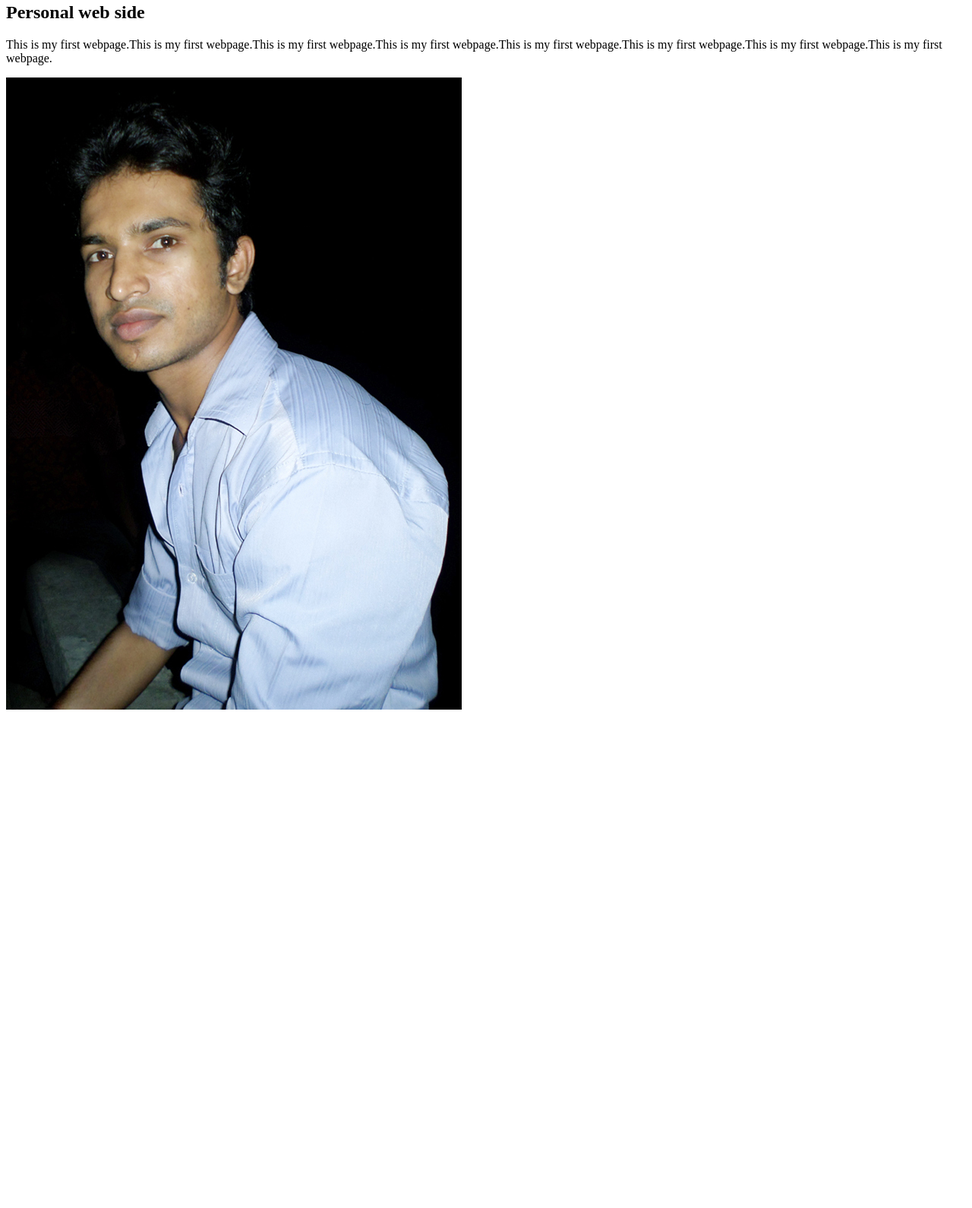
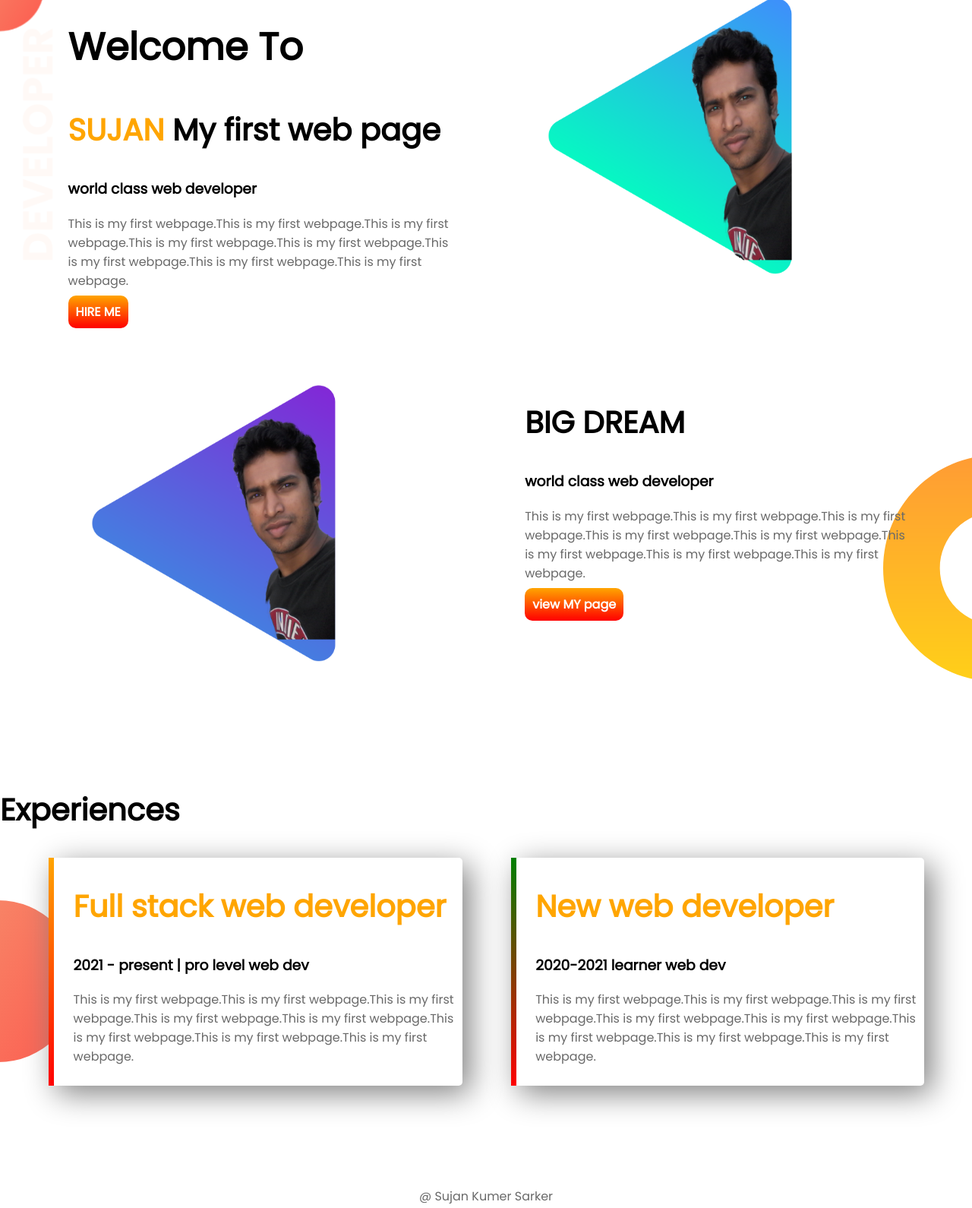
Before and after one commit to Sujankumersarker/1st-project, a plain HTML site: page index.html in a window 1280 px wide. Shown: the part 17-1607 px from the top of the page at 76% size. Before the commit the page ends 963 px from the top, so only its background shows below. Drawn offline with Linux system fonts and the light colour scheme.

Commit message:
My first web Page

```diff
--- a/index.html
+++ b/index.html
@@ -3,19 +3,52 @@
 <head>
     <meta charset="UTF-8">
     <meta name="viewport" content="width=device-width, initial-scale=1.0">
-    <title>My first web page</title>
+    <title>Sujan web developer</title>
+    <link href="https://fonts.googleapis.com/css2?family=Poppins&display=swap" rel="stylesheet">
     <link rel="stylesheet" href="style.css">
+
 </head>
 <body>
-<section>
-    <div>
-        <h1>Personal web side</h1>
+<section class="top-banner">
+    <div class="half-width">
+        <h1>Welcome To</h1>
+        <h2><span class="name-highlight">SUJAN</span> My first web page</h2>
+        <h3>world class web developer</h3>
         <p>This is my first webpage.This is my first webpage.This is my first webpage.This is my first webpage.This is my first webpage.This is my first webpage.This is my first webpage.This is my first webpage.</p>
+        <a class="link-button" target="_blank" href="https://github.com/Sujankumersarker/1st-project">HIRE ME</a>
     </div>
-    <div>
-        <img src="images/sujan.jpg" alt="">
+    <div class="half-width">
+        <img src="images/sks.png" alt="">
     </div>
 
 </section>
+<section class="mid-banner">
+    <div class="half-width">
+        <img src="images/sks-1.png" alt="">
+    </div>
+    <div class="half-width">
+
+        <h2>BIG DREAM</h2>
+        <h3>world class web developer</h3>
+        <p>This is my first webpage.This is my first webpage.This is my first webpage.This is my first webpage.This is my first webpage.This is my first webpage.This is my first webpage.This is my first webpage.</p>
+        <a class="link-button" target="_blank" href="https://github.com/Sujankumersarker/1st-project">view MY page</a>
+    </div>
+
+</section>
+<section class="experiance-area">
+    <h2>Experiences</h2>
+    <div id="full-stack" class="half-width single-experinces">
+        <h2 class="name-highlight">Full stack web developer</h2>
+        <h3>2021 - present | pro level web dev</h3>
+        <p>This is my first webpage.This is my first webpage.This is my first webpage.This is my first webpage.This is my first webpage.This is my first webpage.This is my first webpage.This is my first webpage.</p>
+    </div>
+    <div id="baby-stack" class="half-width single-experinces">
+        <h2 class="name-highlight"> New web developer</h2>
+        <h3>2020-2021 learner web dev</h3>
+        <p>This is my first webpage.This is my first webpage.This is my first webpage.This is my first webpage.This is my first webpage.This is my first webpage.This is my first webpage.This is my first webpage.</p>
+    </div>
+
+</section>
+<footer><p>@ Sujan Kumer Sarker</p></footer>
 </body>
 </html>
--- a/style.css
+++ b/style.css
@@ -0,0 +1,67 @@
+body{
+    margin: 0px;
+    font-family: 'Poppins', sans-serif;}
+h1{
+    font-size: 50px;
+}
+h2{
+    font-size: 40px;
+}
+p{color:dimgrey;}
+.name-highlight{color: orange;}
+.half-width{width: 40%;
+    float: left;
+    margin-left: 5%;
+    padding-left: 2%;
+}
+.half-width img{
+    width: 100% ;
+    margin-top: -100px;
+    margin-left: 10px;
+}
+.top-banner{
+
+    background:url(images/top-banner.png) no-repeat;
+
+}
+section{
+    height: 500px;
+    padding-bottom: 10px;
+}
+.link-button{
+    text-decoration: none;
+    background: linear-gradient(orange,red);
+    padding: 10px 10px;
+    color: white;
+    font-weight: 700;
+    border-radius: 10px;
+
+}
+.mid-banner{
+    background: url(images/dream-bg.png) no-repeat;
+    background-position: right;
+}
+.single-experinces{
+    box-shadow: 10px 10px 40px gray;
+    border-radius: 5px;
+    height: 60%;
+    background-color: white;
+}
+.experiance-area{
+    background: url(images/exp-bg.png) no-repeat;
+    background-position: left;
+}
+#full-stack{
+    border-left: 7px solid;
+    border-image: linear-gradient(180deg, orange,red);
+    border-image-slice: 1 ;
+}
+#baby-stack{
+    border-left: 7px solid;
+    border-image: linear-gradient(180deg,green,red);
+    border-image-slice: 1 ;
+
+}
+footer{
+    text-align: center;
+}
```
Also changed, not shown: images/20160505_175003.jpg (added), images/dream-bg.png (added), images/exp-bg.png (added), images/sks-1.png (added), images/sks-2.png (added), images/sks.png (added), images/ss.jpg (added), images/top-banner.png (added).
